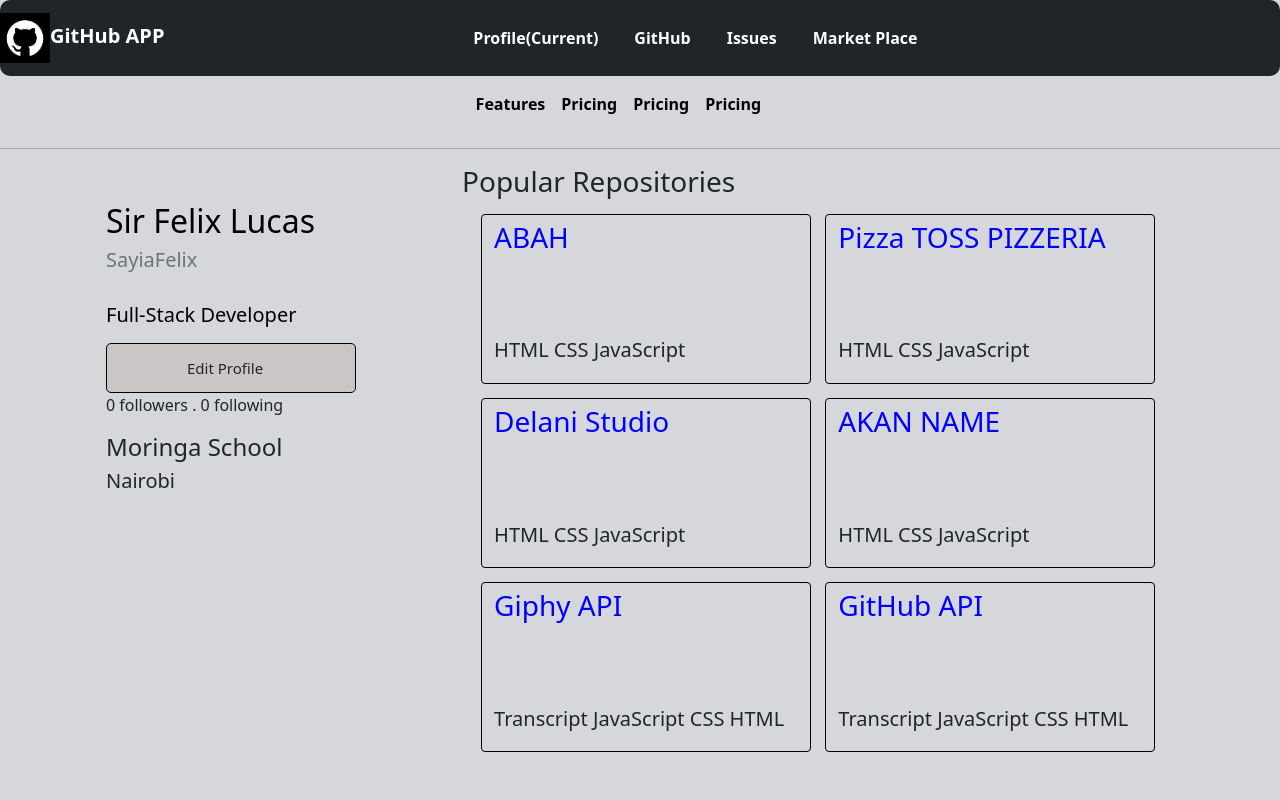
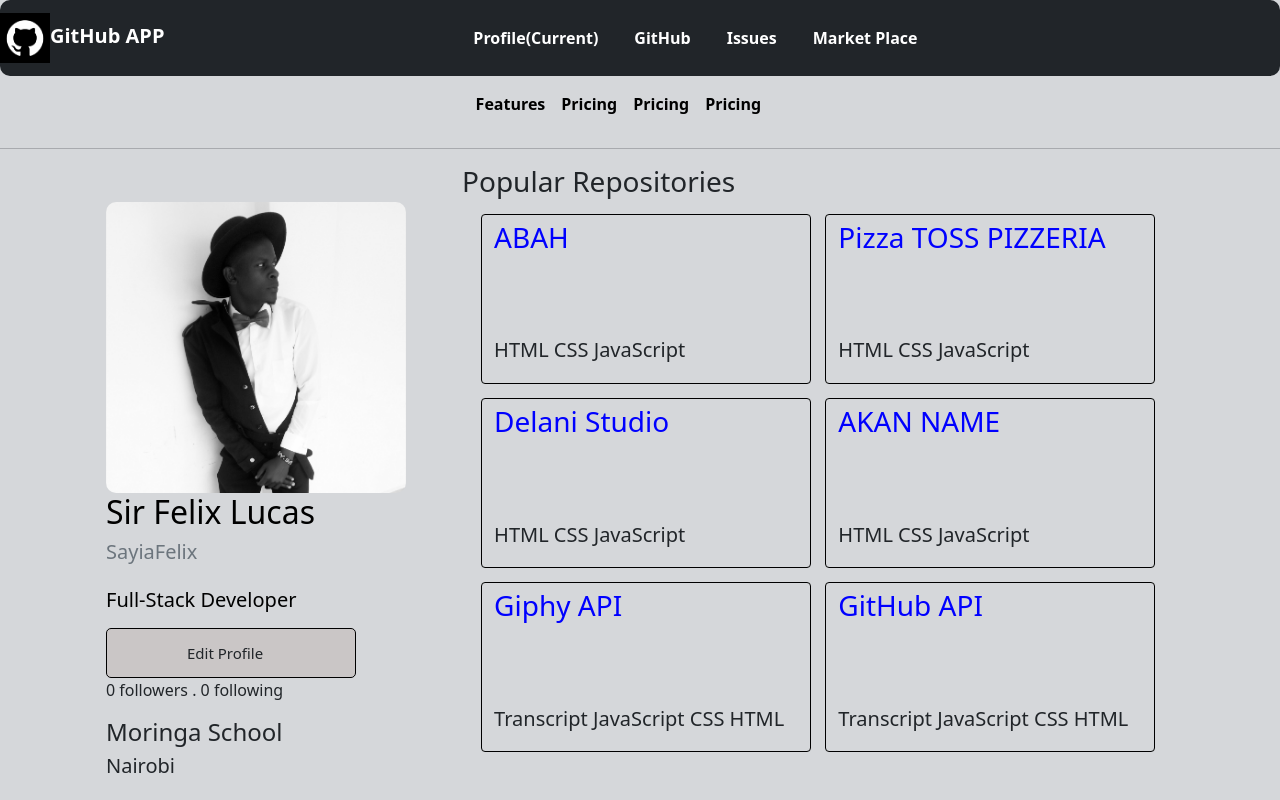
Before and after one commit to SayiaFelix/GitHub-API, an Angular app in the folder GitHub-API/: page /landingpage in a window 1280 px wide. Built offline with nearby package versions, Linux system fonts and the light colour scheme.

Commit message:
Styling the profile div

```diff
--- a/GitHub-API/src/app/github/github.component.html
+++ b/GitHub-API/src/app/github/github.component.html
@@ -2,7 +2,7 @@
 <hr>
 <div class="container">
     <div class="input">
-        <input type="text" placeholder="Search for Api">
+        <input type="text" placeholder="Search for GitHub Api">
     </div>
 </div>
 
--- a/GitHub-API/src/app/profile/profile.component.css
+++ b/GitHub-API/src/app/profile/profile.component.css
@@ -10,12 +10,16 @@
     margin-top: 12%;
 }
 
+.profile-data img {
+    border-radius: 10px;
+}
+
 .profile-data:nth-child(1) {
     color: black;
 }
 
 #fullstack {
-    margin-top: 10%;
+    margin-top: 8%;
 }
 
 .edit-profile {
--- a/GitHub-API/src/app/profile/profile.component.html
+++ b/GitHub-API/src/app/profile/profile.component.html
@@ -1,6 +1,8 @@
 <div class="container">
 
     <div class="profile-data">
+        <img src="./assets/IMG_20180206_182130_549.jpg" class="img-fluid" width="300px" alt="">
+
         <h3 class="fs-2">Sir Felix Lucas</h3>
         <h4 class="fs-5 text-secondary">SayiaFelix</h4>
         <h5 id="fullstack">Full-Stack Developer</h5>
```
Also changed, not shown: GitHub-API/src/assets/IMG_20180206_182130_549.jpg (added).
